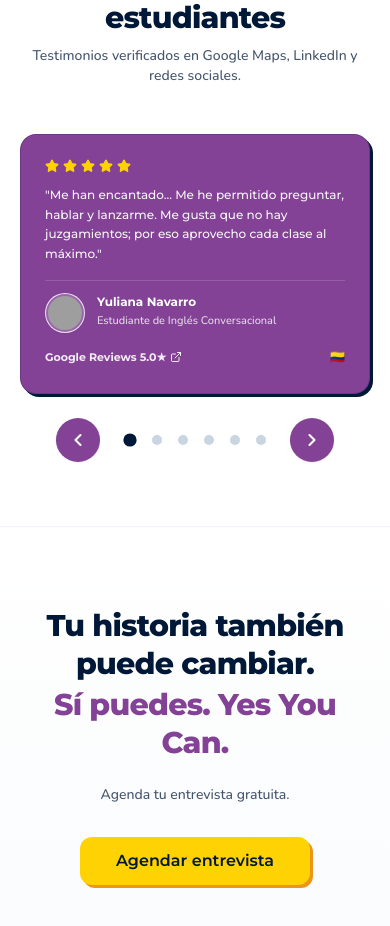
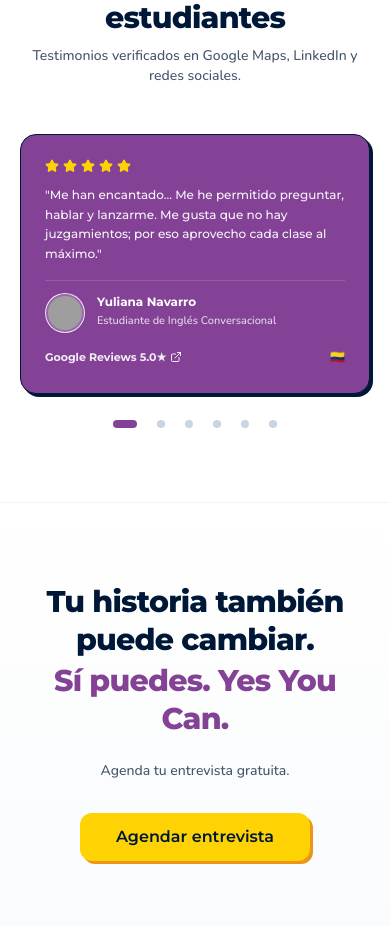
Before and after one commit to Dietol25/yycl-version-anterior, a Next.js app: page /resultados in a window 390 px wide. Shown: the part 1083-2009 px from the top of the page. Built offline with nearby package versions, Linux system fonts and the light colour scheme; grey boxes are pictures that could not be loaded.

Commit message:
feat: add official 404 illustration and slim dots to mobile testimonials in /resultados

```diff
--- a/app/not-found.tsx
+++ b/app/not-found.tsx
@@ -11,36 +11,41 @@ export default function NotFound() {
     <div className="min-h-screen flex flex-col bg-white text-[#001837]">
       <Navbar />
 
-      <main className="flex-1 flex items-center justify-center py-20 lg:py-28 bg-gradient-to-b from-[#FDF8F3] via-white to-white">
-        <div className="max-w-2xl mx-auto px-5 text-center space-y-7">
-          {/* 404 Large Display */}
-          <div className="font-heading font-black text-7xl sm:text-8xl lg:text-9xl text-[#FFD203] tracking-tight leading-none select-none drop-shadow-sm">
-            404
+      <main className="flex-1 flex items-center justify-center py-12 sm:py-16 lg:py-20 bg-gradient-to-b from-[#FDF8F3] via-white to-white">
+        <div className="max-w-2xl mx-auto px-5 text-center space-y-6">
+
+          {/* Official 404 Illustration from Miscelanea */}
+          <div className="flex justify-center select-none">
+            <img
+              src="/assets/404.png"
+              alt="404 - Página no encontrada"
+              className="w-full max-w-[380px] sm:max-w-[460px] h-auto object-contain drop-shadow-sm"
+            />
           </div>
 
           {/* Main Title */}
-          <h1 className="text-3xl sm:text-4xl lg:text-5xl font-extrabold font-heading text-[#001837] tracking-tight leading-tight">
+          <h1 className="text-2xl sm:text-3xl lg:text-4xl font-extrabold font-heading text-[#001837] tracking-tight leading-tight">
             ¡Ups! Esta página se fue de viaje sin avisar.
           </h1>
 
           {/* Subtitle */}
-          <div className="space-y-1 text-base sm:text-lg text-slate-600 font-body-large max-w-lg mx-auto leading-relaxed">
+          <div className="space-y-1 text-sm sm:text-base text-slate-600 font-body-large max-w-lg mx-auto leading-relaxed">
             <p>Pero tú no tienes que perderte el rumbo.</p>
             <p>Agenda tu entrevista y arrancá el tuyo.</p>
           </div>
 
           {/* Tagline */}
-          <p className="font-heading font-bold text-sm sm:text-base text-[#3C4C92]">
+          <p className="font-heading font-bold text-xs sm:text-sm text-[#834296]">
             Sí puedes. Yes You Can.
           </p>
 
           {/* CTAs Stack */}
-          <div className="pt-2 flex flex-col sm:flex-row items-center justify-center gap-4 max-w-md mx-auto">
+          <div className="pt-2 flex flex-col sm:flex-row items-center justify-center gap-3.5 max-w-md mx-auto">
             <Link href="/agendar" className="w-full sm:w-auto">
               <Button
                 variant="primary"
                 size="md"
-                className="w-full sm:w-auto font-heading font-bold text-sm sm:text-base px-8 py-3.5 h-12 shadow-[3px_3px_0px_#EC9519]"
+                className="w-full sm:w-auto font-heading font-bold text-xs sm:text-sm px-7 py-3 h-11 shadow-[3px_3px_0px_#EC9519]"
               >
                 Agenda tu entrevista gratuita
               </Button>
@@ -50,7 +55,7 @@ export default function NotFound() {
               <Button
                 variant="secondary"
                 size="md"
-                className="w-full sm:w-auto font-heading font-bold text-sm sm:text-base px-8 py-3.5 h-12 shadow-[3px_3px_0px_#001837]"
+                className="w-full sm:w-auto font-heading font-bold text-xs sm:text-sm px-7 py-3 h-11 shadow-[3px_3px_0px_#001837]"
               >
                 ← Volver al inicio
               </Button>
--- a/app/resultados/page.tsx
+++ b/app/resultados/page.tsx
@@ -284,16 +284,16 @@ export default function ResultadosPage() {
               ))}
             </div>
 
-            {/* Mobile Touch Carousel */}
+            {/* Mobile Touch Carousel con Slim Dots */}
             <div
-              className="block lg:hidden max-w-sm mx-auto space-y-6 touch-pan-y select-none"
+              className="block lg:hidden max-w-sm mx-auto space-y-4 touch-manipulation select-none"
               onTouchStart={handleTouchStart}
               onTouchMove={handleTouchMove}
               onTouchEnd={handleTouchEnd}
             >
               <div
                 key={activeIndex}
-                className="bg-[#834296] text-white rounded-2xl p-6 border border-[#001837]/20 shadow-[3px_3px_0px_#001837] flex flex-col justify-between space-y-4 min-h-[260px] animate-in fade-in-50 duration-200"
+                className="bg-[#834296] text-white rounded-2xl p-6 border border-[#001837] shadow-[3px_3px_0px_#001837] flex flex-col justify-between space-y-4 min-h-[260px] animate-in fade-in-50 duration-150"
               >
                 <div className="space-y-3">
                   <div className="flex items-center gap-1">
@@ -341,13 +341,29 @@ export default function ResultadosPage() {
                 </div>
               </div>
 
-              <SliderControls
-                total={VERIFIED_TESTIMONIALS.length}
-                current={activeIndex}
-                onPrev={prevSlide}
-                onNext={nextSlide}
-                onSelect={(idx) => setActiveIndex(idx)}
-              />
+              {/* Slim Dots Indicator (Sin botones gigantes redundantes) */}
+              <div className="flex items-center justify-center gap-2 py-1">
+                {VERIFIED_TESTIMONIALS.map((_, idx) => {
+                  const isActive = activeIndex === idx;
+                  return (
+                    <button
+                      key={idx}
+                      type="button"
+                      onClick={() => setActiveIndex(idx)}
+                      className="p-1.5 cursor-pointer touch-manipulation"
+                      aria-label={`Ver testimonio ${idx + 1}`}
+                    >
+                      <div
+                        className={`rounded-full transition-all duration-200 ${
+                          isActive
+                            ? 'w-6 h-2 bg-[#834296] rounded-full'
+                            : 'w-2 h-2 bg-slate-300 hover:bg-slate-400'
+                        }`}
+                      />
+                    </button>
+                  );
+                })}
+              </div>
             </div>
 
           </div>
```
Also changed, not shown: 1 other file (tests, documents, lock files or other folders).
